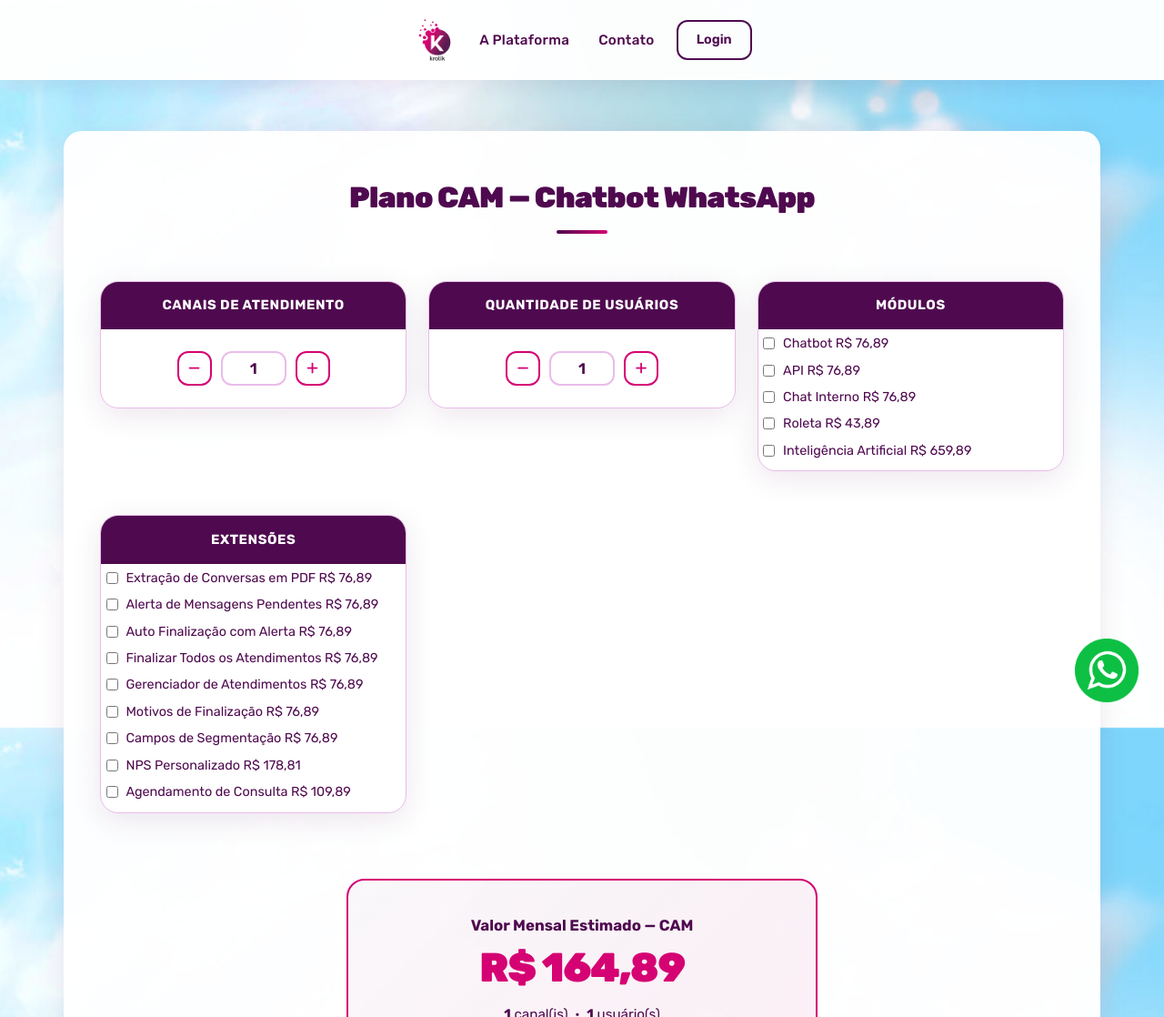
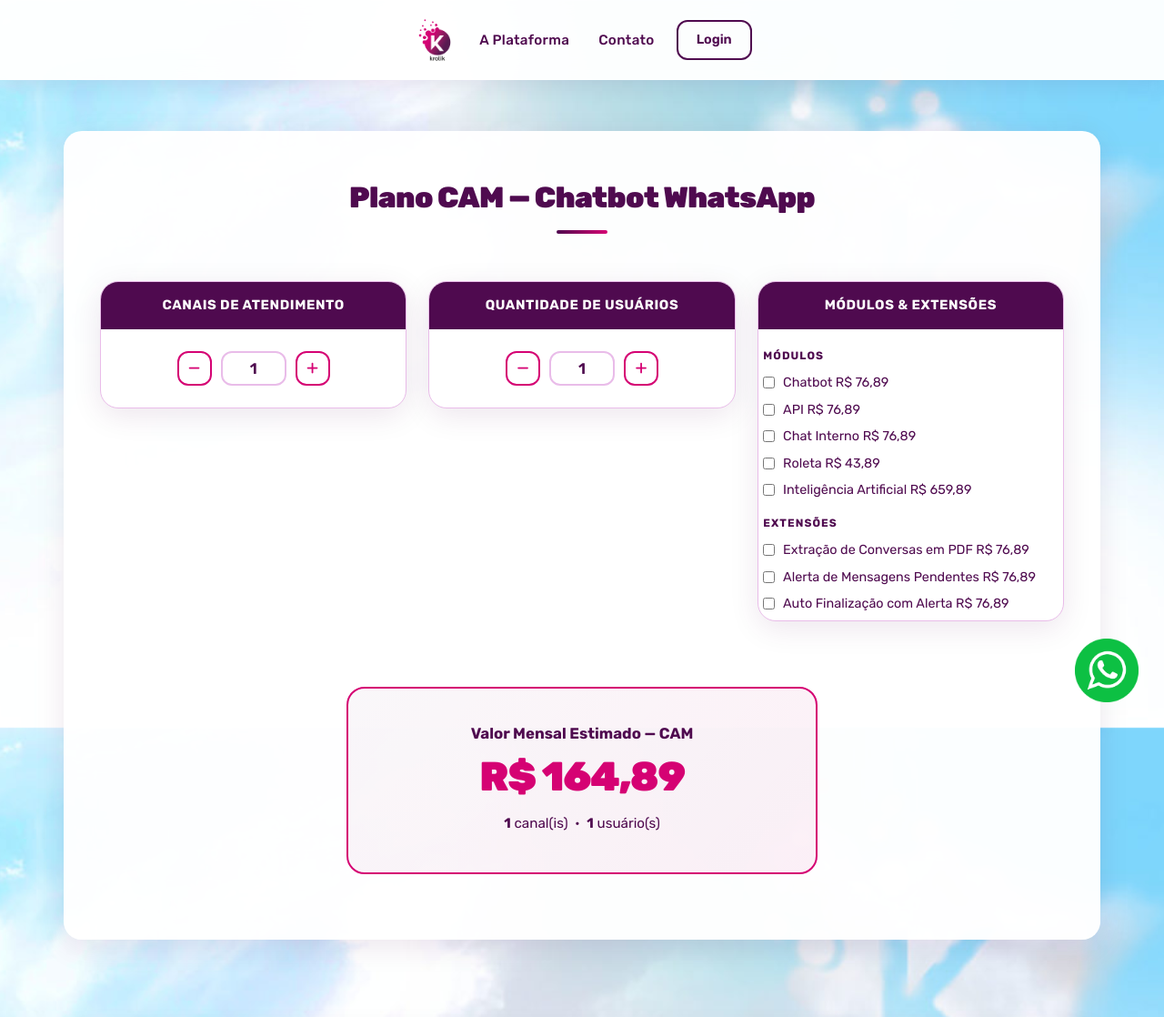
Before and after one commit to Invictus-potens/calculadora-de-produtos-krolik, a plain HTML site: page calculadora.html in a window 1280 px wide. Shown: the top 1118 px of the page at 91% size. Drawn offline with nearby package versions, Linux system fonts and the light colour scheme.

Commit message:
style: update module and extension headers for clarity

```diff
--- a/calculadora.html
+++ b/calculadora.html
@@ -725,23 +725,15 @@
 
                     <div class="col-4">
                         <div class="calc-card">
-                            <div class="calc-card-header">Módulos</div>
+                            <div class="calc-card-header">Módulos &amp; Extensões</div>
                             <div class="calc-card-body modules-scroll">
+                                <h6>Módulos</h6>
                                 <div class="form-check"><input type="checkbox" name="modulos" value="76.89"><label>Chatbot R$ 76,89</label></div>
                                 <div class="form-check"><input type="checkbox" name="modulos" value="76.89"><label>API R$ 76,89</label></div>
                                 <div class="form-check"><input type="checkbox" name="modulos" value="76.89"><label>Chat Interno R$ 76,89</label></div>
                                 <div class="form-check"><input type="checkbox" name="modulos" value="43.89"><label>Roleta R$ 43,89</label></div>
                                 <div class="form-check"><input type="checkbox" name="modulos" value="659.89"><label>Inteligência Artificial R$ 659,89</label></div>
-                            </div>
-                        </div>
-                    </div>
-                </div>
-
-                <div class="row mt-3">
-                    <div class="col-4 offset-8">
-                        <div class="calc-card">
-                            <div class="calc-card-header">Extensões</div>
-                            <div class="calc-card-body modules-scroll">
+                                <h6>Extensões</h6>
                                 <div class="form-check"><input type="checkbox" name="modulos" value="76.89"><label>Extração de Conversas em PDF R$ 76,89</label></div>
                                 <div class="form-check"><input type="checkbox" name="modulos" value="76.89"><label>Alerta de Mensagens Pendentes R$ 76,89</label></div>
                                 <div class="form-check"><input type="checkbox" name="modulos" value="76.89"><label>Auto Finalização com Alerta R$ 76,89</label></div>
```
